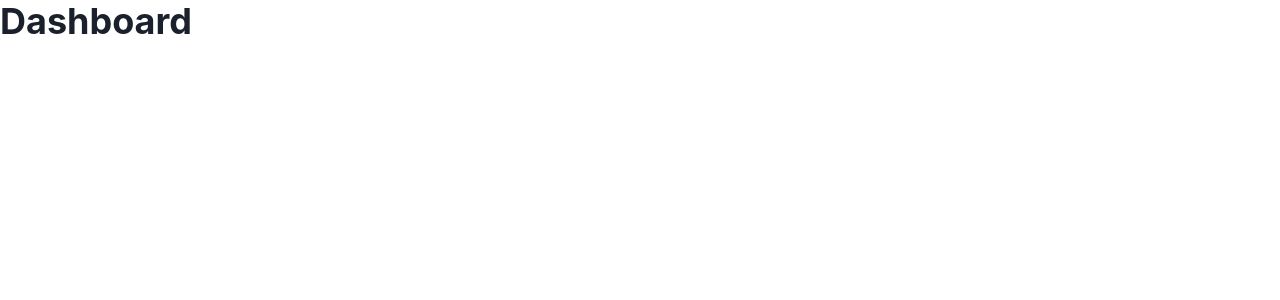
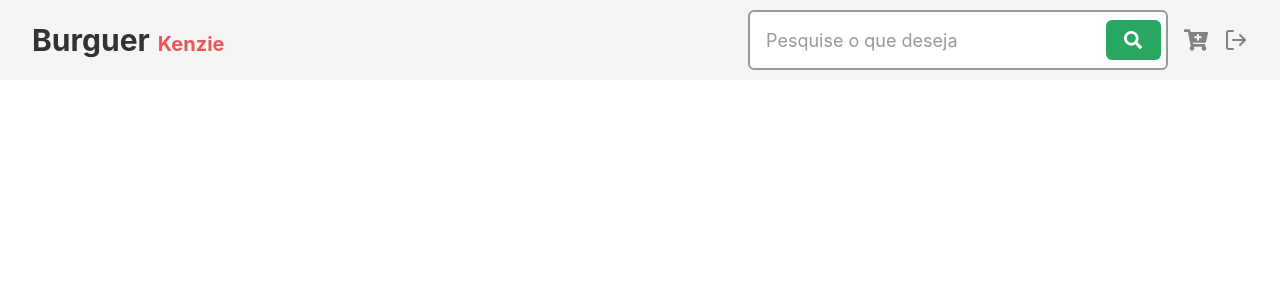
Before and after one commit to brunnomiguel/hamburgueria-react-typescript, a React (Create React App) app: page /dashboard in a window 1280 px wide. Shown: the top 300 px of the page. Built offline with nearby package versions, Linux system fonts and the light colour scheme; sample sign-in values are in the browser's storage.

Commit message:
feat: header component with search input

```diff
--- a/src/components/Form/FormInfo.tsx
+++ b/src/components/Form/FormInfo.tsx
@@ -23,9 +23,9 @@ export const FormInfo = () => {
         as="h1"
         color="grey.600"
       >
-        Kenzie
+        Burguer
         <Text color="secondary.600" ml="2" fontSize="3xl">
-          Burguer
+          Kenzie
         </Text>
       </Heading>
       <Flex
--- a/src/components/Form/Input.tsx
+++ b/src/components/Form/Input.tsx
@@ -14,6 +14,7 @@ import {
   InputProps as ChakraInputProps,
   InputRightElement,
   InputGroup,
+  Center,
 } from "@chakra-ui/react";
 
 import { FieldError } from "react-hook-form";
@@ -89,8 +90,22 @@ const InputBase: ForwardRefRenderFunction<HTMLInputElement, InputProps> = (
         />
 
         {Icon && (
-          <InputRightElement color={inputVariation[variation]} mt="2.5">
-            <Icon />
+          <InputRightElement
+            w="70px"
+            color={inputVariation[variation]}
+            mt="2.5"
+          >
+            <Center
+              as="button"
+              w="55px"
+              h="40px"
+              bg="primary.600"
+              fontSize="lg"
+              borderRadius="md"
+              outline="0"
+            >
+              <Icon color="white" />
+            </Center>
           </InputRightElement>
         )}
 
--- /dev/null
+++ b/src/components/Header/Search.tsx
@@ -0,0 +1,28 @@
+import { Center, Flex } from "@chakra-ui/react";
+
+import { theme } from "../../styles/theme";
+
+import { FiLogOut } from "react-icons/fi";
+import { FaCartPlus, FaSearch } from "react-icons/fa";
+
+import { Input } from "../Form/Input";
+
+export const Search = () => {
+  return (
+    <Flex maxW="500px" w="100%" alignItems="center">
+      <Input placeholder="Pesquise o que deseja" icon={FaSearch} />
+      <Center ml="4">
+        <FaCartPlus
+          size={theme.fontSizes["2xl"]}
+          color={theme.colors.grey[400]}
+        />
+      </Center>
+      <Center ml="4">
+        <FiLogOut
+          size={theme.fontSizes["2xl"]}
+          color={theme.colors.grey[400]}
+        />
+      </Center>
+    </Flex>
+  );
+};
--- /dev/null
+++ b/src/components/Header/index.tsx
@@ -0,0 +1,28 @@
+import { Flex, Heading, Text } from "@chakra-ui/react";
+import { Search } from "./Search";
+
+export const Header = () => {
+  return (
+    <Flex
+      justifyContent="space-between"
+      alignItems="center"
+      bg="grey.50"
+      h="80px"
+      paddingX="8"
+    >
+      <Heading
+        display="flex"
+        alignItems="baseline"
+        fontSize="3xl"
+        as="h1"
+        color="grey.600"
+      >
+        Burguer
+        <Text color="secondary.600" ml="2" fontSize="xl">
+          Kenzie
+        </Text>
+      </Heading>
+      <Search />
+    </Flex>
+  );
+};
--- a/src/pages/Dashboard/index.tsx
+++ b/src/pages/Dashboard/index.tsx
@@ -1,3 +1,9 @@
-import { Heading } from "@chakra-ui/react";
+import { Header } from "../../components/Header";
 
-export const Dashboard = () => <Heading>Dashboard</Heading>;
+export const Dashboard = () => {
+  return (
+    <>
+      <Header />
+    </>
+  );
+};
```
